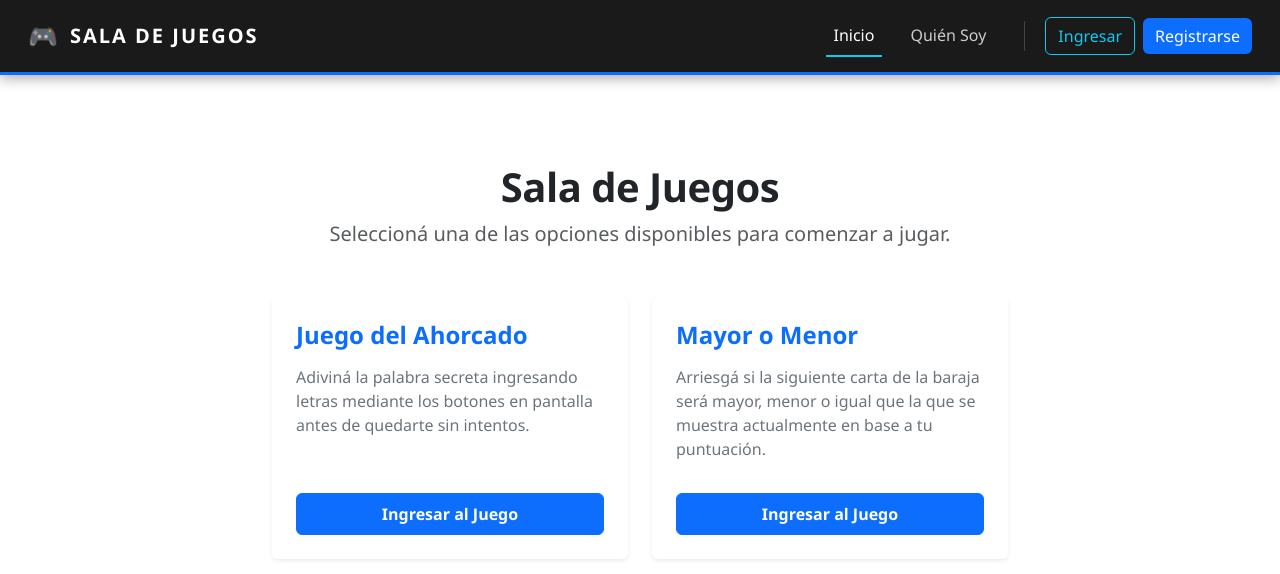
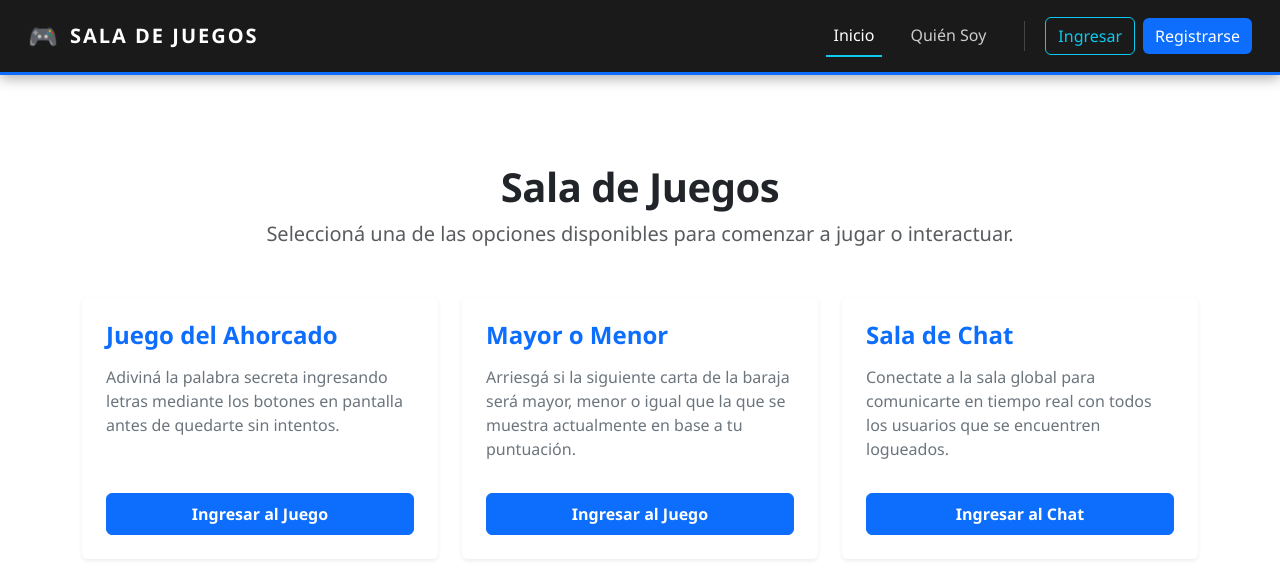
Before and after one commit to mateoutn2024/sala-de-juegos, an Angular app: page /home in a window 1280 px wide. Shown: the top 574 px of the page. Built offline with nearby package versions, Linux system fonts and the light colour scheme.

Commit message:
fix(chat): forzar deteccion de cambios para mostrar mensajes en tiempo real

```diff
--- a/src/app/app.routes.ts
+++ b/src/app/app.routes.ts
@@ -16,9 +16,9 @@ export const routes: Routes = [
   { path: 'quien-soy', component: QuienSoyComponent },
 
   // Rutas del Sprint 3 protegidas por seguridad
-  { path: 'juegos/ahorcado', component: AhorcadoComponent, canActivate: [authGuard] },
-  { path: 'juegos/mayor-menor', component: MayorMenorComponent, canActivate: [authGuard] },
-  { path: 'chat', component: ChatComponent, canActivate: [authGuard] },
+  { path: 'components/ahorcado', component: AhorcadoComponent, canActivate: [authGuard] },
+  { path: 'components/mayor-menor', component: MayorMenorComponent, canActivate: [authGuard] },
+  { path: 'components/chat', component: ChatComponent, canActivate: [authGuard] },
 
   { path: '**', redirectTo: '/home' }
 ];
--- a/src/app/components/chat/chat.component.ts
+++ b/src/app/components/chat/chat.component.ts
@@ -1,4 +1,4 @@
-import { Component, OnInit, OnDestroy, ViewChild, ElementRef } from '@angular/core';
+import { Component, OnInit, OnDestroy, ViewChild, ElementRef, ChangeDetectorRef } from '@angular/core'; // <-- 1. Importar ChangeDetectorRef
 import { CommonModule } from '@angular/common';
 import { FormsModule } from '@angular/forms';
 import { createClient, SupabaseClient, RealtimeChannel } from '@supabase/supabase-js';
@@ -29,7 +29,8 @@ export class ChatComponent implements OnInit, OnDestroy {
   nuevoMensaje: string = '';
   usuarioActual: string = '';
 
-  constructor(private authService: AuthService) {
+  // 2. Agregar 'private cdr: ChangeDetectorRef' al constructor
+  constructor(private authService: AuthService, private cdr: ChangeDetectorRef) {
     this.supabase = createClient(environment.supabaseUrl, environment.supabaseKey);
   }
 
@@ -42,6 +43,7 @@ export class ChatComponent implements OnInit, OnDestroy {
   private async obtenerUsuarioActual() {
     const usuario = await this.authService.getUsuarioActual();
     this.usuarioActual = usuario?.email || 'Anónimo';
+    this.cdr.detectChanges();
   }
 
   ngOnDestroy() {
@@ -59,6 +61,7 @@ export class ChatComponent implements OnInit, OnDestroy {
     if (data) {
       this.mensajes = data;
       this.scrollAlFinal();
+      this.cdr.detectChanges();
     }
   }
 
@@ -68,6 +71,7 @@ export class ChatComponent implements OnInit, OnDestroy {
       .on('postgres_changes', { event: 'INSERT', schema: 'public', table: 'chat_mensajes' }, (payload) => {
         this.mensajes.push(payload.new as Mensaje);
         this.scrollAlFinal();
+        this.cdr.detectChanges();
       })
       .subscribe();
   }
--- a/src/app/pages/home/home.html
+++ b/src/app/pages/home/home.html
@@ -1,37 +1,49 @@
 <div class="container mt-5">
   <div class="row justify-content-center">
-    <div class="col-md-8">
-
-      <div class="text-center mb-5">
+    <div class="col-md-12"> <div class="text-center mb-5">
         <h1 class="fw-bold text-dark">Sala de Juegos</h1>
-        <p class="text-muted fs-5">Seleccioná una de las opciones disponibles para comenzar a jugar.</p>
+        <p class="text-muted fs-5">Seleccioná una de las opciones disponibles para comenzar a jugar o interactuar.</p>
       </div>
 
-      <div class="row g-4">
+      <div class="row g-4 justify-content-center">
 
-        <div class="col-md-6">
+        <div class="col-md-4">
           <div class="card h-100 shadow-sm border-0">
             <div class="card-body p-4 d-flex flex-column">
               <h4 class="card-title fw-bold text-primary mb-3">Juego del Ahorcado</h4>
               <p class="card-text text-secondary flex-grow-1">
                 Adiviná la palabra secreta ingresando letras mediante los botones en pantalla antes de quedarte sin intentos.
               </p>
-              <button [routerLink]="['/ahorcado']" class="btn btn-primary w-100 py-2 fw-bold mt-3">
+              <button [routerLink]="['/components/ahorcado']" class="btn btn-primary w-100 py-2 fw-bold mt-3">
                 Ingresar al Juego
               </button>
             </div>
           </div>
         </div>
 
-        <div class="col-md-6">
+        <div class="col-md-4">
           <div class="card h-100 shadow-sm border-0">
             <div class="card-body p-4 d-flex flex-column">
               <h4 class="card-title fw-bold text-primary mb-3">Mayor o Menor</h4>
               <p class="card-text text-secondary flex-grow-1">
                 Arriesgá si la siguiente carta de la baraja será mayor, menor o igual que la que se muestra actualmente en base a tu puntuación.
               </p>
-              <button [routerLink]="['/mayor-menor']" class="btn btn-primary w-100 py-2 fw-bold mt-3">
+              <button [routerLink]="['/components/mayor-menor']" class="btn btn-primary w-100 py-2 fw-bold mt-3">
                 Ingresar al Juego
+              </button>
+            </div>
+          </div>
+        </div>
+
+        <div class="col-md-4">
+          <div class="card h-100 shadow-sm border-0">
+            <div class="card-body p-4 d-flex flex-column">
+              <h4 class="card-title fw-bold text-primary mb-3">Sala de Chat</h4>
+              <p class="card-text text-secondary flex-grow-1">
+                Conectate a la sala global para comunicarte en tiempo real con todos los usuarios que se encuentren logueados.
+              </p>
+              <button [routerLink]="['/components/chat']" class="btn btn-primary w-100 py-2 fw-bold mt-3">
+                Ingresar al Chat
               </button>
             </div>
           </div>
```
